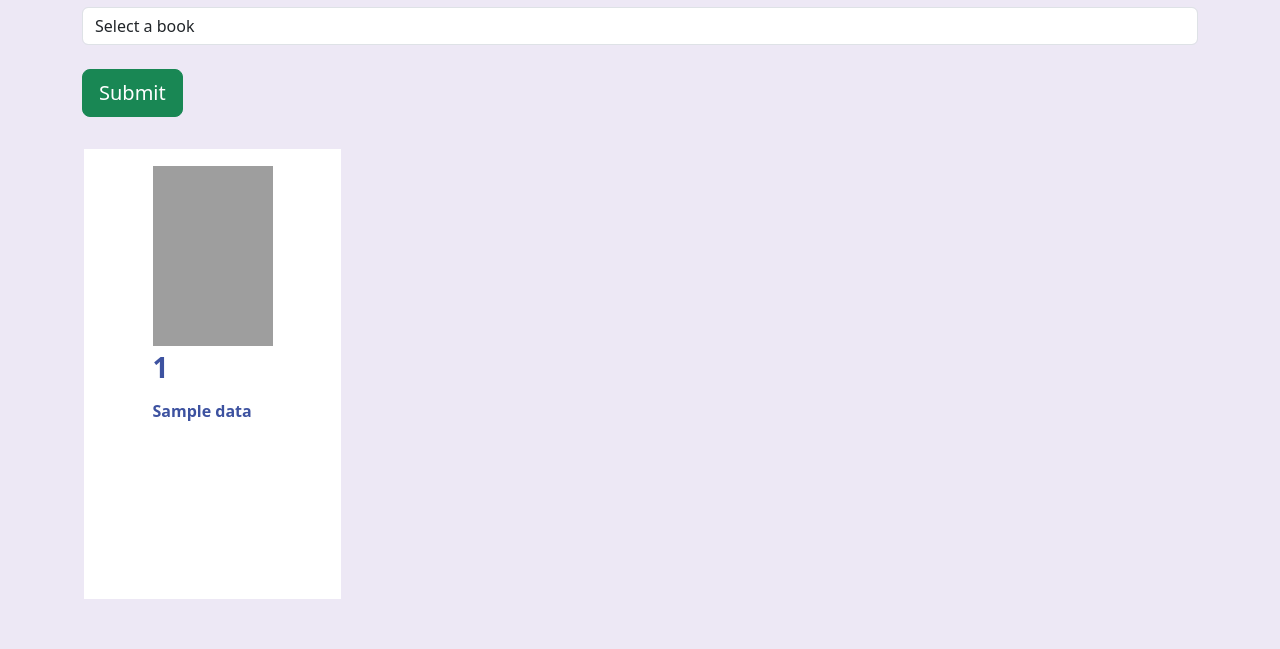
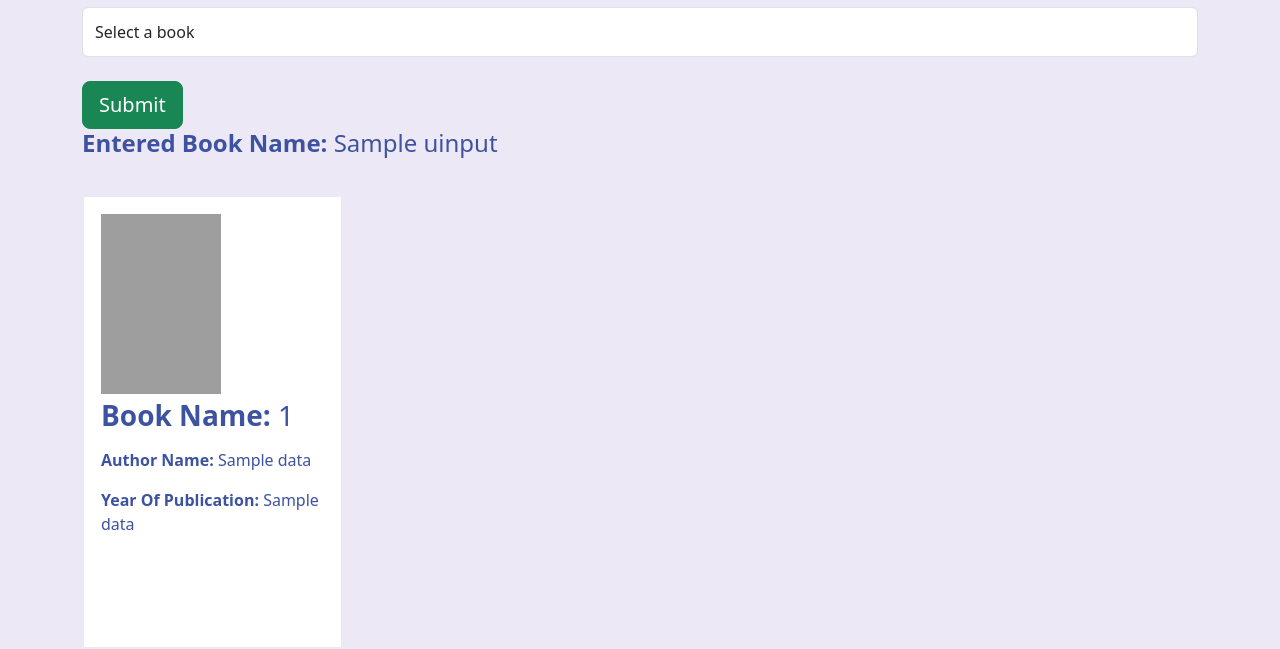
Before and after one commit to Prayesh13/Book-Recommendation-System, a Flask app: template templates/recommend.html in a window 1280 px wide. Shown: the part 179-828 px from the top of the page. Before the commit the page ends 778 px from the top, so only its background shows below. Run offline with Flask 3, Linux system fonts and the light colour scheme; the template is opened without the code that fills it: most values are stand-ins (such as "Sample title", 1, 10 or a date in 2020); parts of the project's set-up code (start-up, migrations or seed data) failed here and were passed over; grey boxes are pictures that could not be loaded.

Commit message:
add file book_data.py and do some changes

```diff
--- a/app.py
+++ b/app.py
@@ -1,4 +1,5 @@
-from flask import Flask,render_template,url_for,request
+from flask import Flask,render_template,url_for,request,redirect
+from books_data import book_lists,recommended_books_data
 import joblib
 import numpy as np
 
@@ -6,6 +7,8 @@ popular_df = joblib.load("model/popular.joblib")
 books = joblib.load("model/books.joblib")
 pt = joblib.load("model/pt.joblib")
 similarity_scores = joblib.load("model/similarity_scores.joblib")
+
+books_list = book_lists(pt)['books']
 
 app = Flask(__name__)
 
@@ -21,46 +24,47 @@ def index():
                            image = popular_df['Image-URL-M'].to_list(),
                            body_title = 'Top 50 Books')
 
-@app.route("/book_list")
-def book_names():
-    book_list = {"books" : list(pt.index)}
-    return book_list
 
 @app.route("/recommend")
 def recommend_ui():
-    book_list = book_names()['books']
     return render_template("recommend.html",
                            title="Recommendation System",
-                           body_title="Recommended Books",blist=book_list)
+                           body_title="Recommended Books",blist=books_list)
 
 @app.route("/recommend_books", methods=['GET','POST'])
 def recommend():
+    if request.method == 'GET':
+        # Redirect to the recommend page if accessed via GET
+        return redirect(url_for('recommend_ui'))
+
+
     try:
         user_input = request.form.get("user_input")
-        index_books = np.where(pt.index == user_input)[0][0]
-        distances = similarity_scores[index_books]
-        similar_items = sorted(list(enumerate(distances)), reverse=True, key=lambda x: x[1])[0:9]
 
-        data = []
-        for i in similar_items:
-            item = []
-            temp_df = books[books['Book-Title'] == pt.index[i[0]]].drop_duplicates(subset=['Book-Title'])
-            item.append(temp_df['Book-Title'].values[0])
-            item.append(temp_df['Book-Author'].values[0])
-            item.append(temp_df['Image-URL-M'].values[0])
+        if user_input not in books_list:
+            return render_template("recommend.html",
+                                   error_message="Sorry, this book is not available in our dataset.",
+                                   title="Recommendation System",
+                                   body_title="Recommended Books",
+                                   blist=books_list)
 
-            data.append(item)
-
-        print(data)
+        data = recommended_books_data(
+            user_input=user_input,
+            similarity_scores=similarity_scores,
+            df=books,
+            pt=pt)
 
         return render_template("recommend.html",title="Recommendation System",
                            body_title="Recommended Books",
-                               data=data)
+                               data=data,
+                               uinput = user_input,
+                               blist=books_list)
 
     except Exception as e:
         return render_template("recommend.html", error_message="Sorry, this book is not available in our dataset.",
                                title="Recommendation System",
-                               body_title="Recommended Books")
+                               body_title="Recommended Books",
+                               blist=books_list)
 
 
 
--- a/requirements.txt
+++ b/requirements.txt
@@ -3,3 +3,4 @@ pandas
 flask
 scikit-learn
 gunicorn
+joblib
--- a/templates/recommend.html
+++ b/templates/recommend.html
@@ -1,31 +1,36 @@
 {% extends "layout.html" %}
 {% block content %}
-<div class="form-group" >
+<div class="form-group">
 
     <form action="/recommend_books" method="POST">
         <h3 class="text-color"> Enter the Book Name :</h3>
-        <select name="user_input" class="form-control">
-            <option value="" selected disabled>Select a book</option>
+        <select name="user_input" class="form-control" style="height: 50px; font-size: 16px;">
+            <option value="Select a book" selected disabled>Select a book</option>
             <!-- Populate the dropdown with the list of books (blist) -->
             {% for book in blist %}
-                <option value="{{ book }}">{{ book }}</option>
+                <!-- Check if the current book is the user input and mark it as selected -->
+                <option value="{{ book }}" {% if book == uinput %}selected{% endif %}>{{ book }}</option>
             {% endfor %}
         </select>
         <br>
         <input type="submit" class="btn btn-lg btn-success">
     </form>
 </div>
+
 {% if data %}
-
+    <div class="md-5">
+        <h4 class="text-color"><b> Entered Book Name: </b>{{ uinput }} </h4>
+    </div>
     {% for i in data %}
         <div class="col-md-3" style="margin-top:30px">
-                <div class="card-body">
-                    <div>
-                        <img class="card-img-top" style="width: 120px; height: 180px" src="{{ i[2] }}">
-                        <h3 class="text-color" style="margin-top:5px"><b> {{ i[0] }} </b></h3>
-                        <p class="text-color" style="margin-top:15px"><b>{{ i[1] }} </b></p>
-                    </div>
+            <div class="card-body">
+                <div>
+                    <img class="card-img-top" style="width: 120px; height: 180px" src="{{ i[2] }}">
+                    <h3 class="text-color" style="margin-top:5px"><b> <b> Book Name: </b> </b>{{ i[0] }} </h3>
+                    <p class="text-color" style="margin-top:15px"><b> <b> Author Name: </b> </b>{{ i[1] }} </p>
+                    <p class="text-color" style="margin-top:15px"><b> <b> Year Of Publication: </b> </b>{{ i[3] }} </p>
                 </div>
+            </div>
         </div>
     {% endfor %}
 {% endif %}
```
Also changed, not shown: books_data.py (added, +22 -0 lines), 1 other file.
